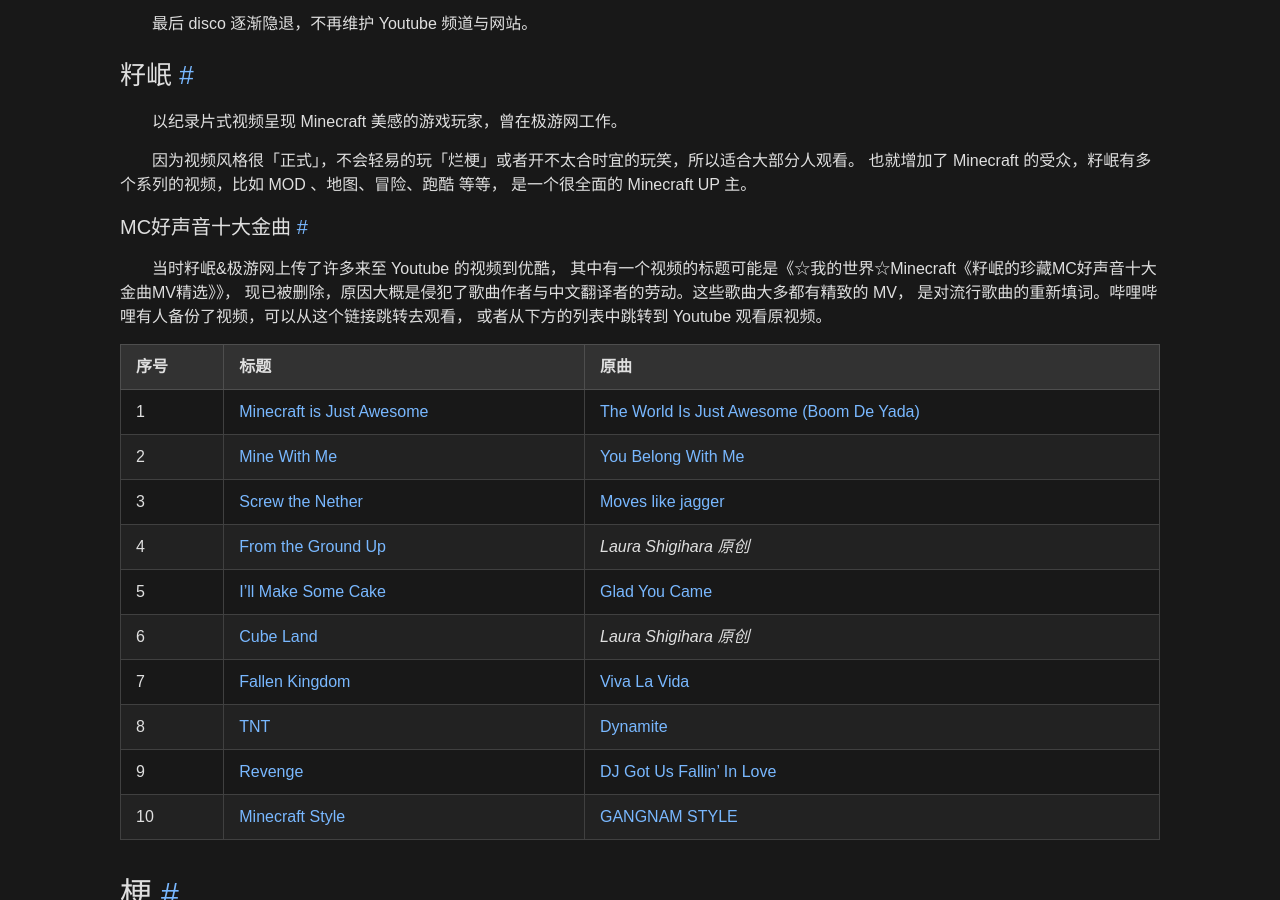
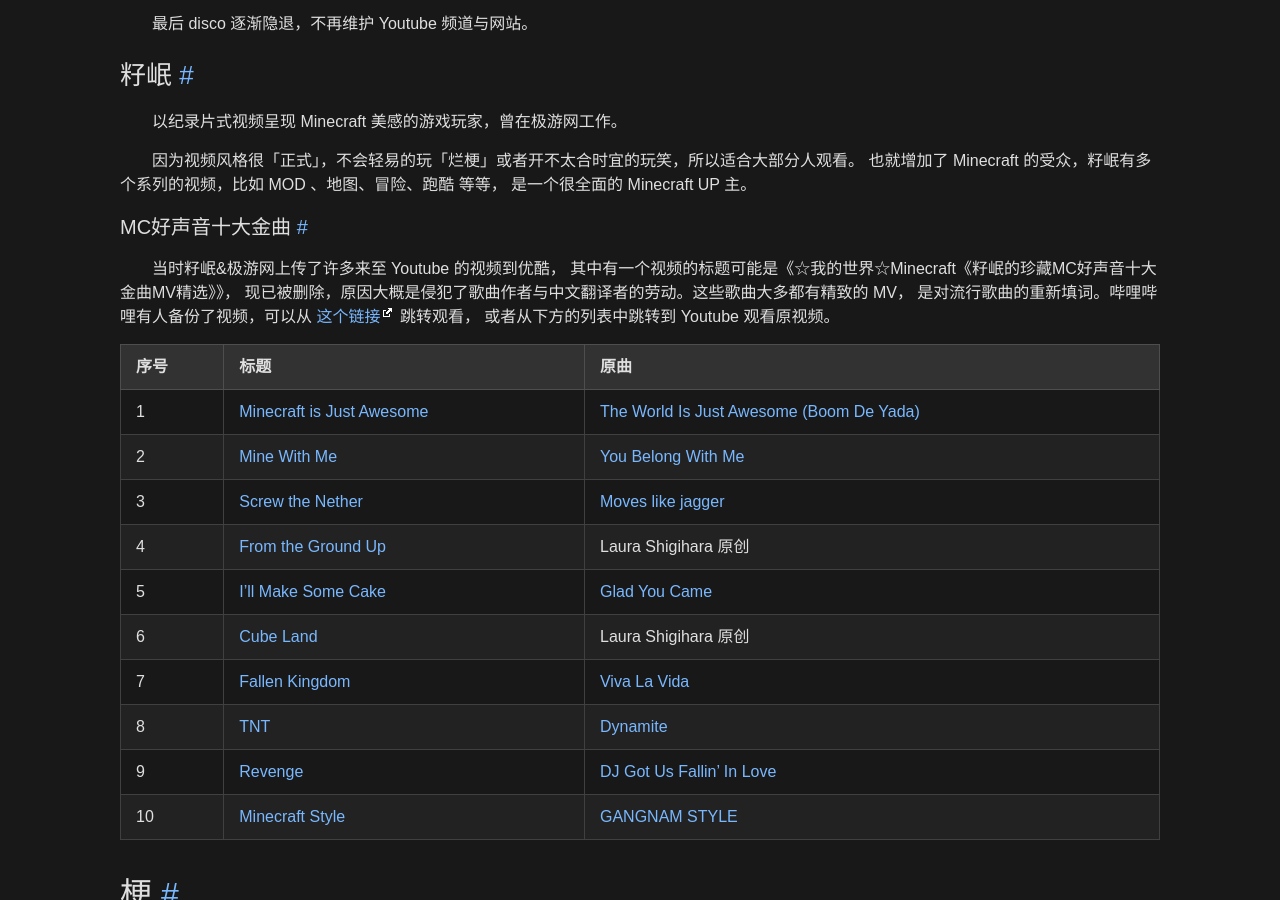
Before and after one commit to gledos/gledos.github.io, a Jekyll site: the page built from _posts/2021-07-08-minecraft.markdown, in a window 1280 px wide and 900 px high, scrolled down 5219 px. Built offline with Jekyll 4.4.1, drawn with Linux system fonts in a browser that asks for light colours; some of the changed lines change nothing that is shown.

Commit message:
Update 2021-07-08-minecraft.markdown

```diff
--- a/_posts/2021-07-08-minecraft.markdown
+++ b/_posts/2021-07-08-minecraft.markdown
@@ -239,7 +239,7 @@
 当时籽岷&极游网上传了许多来至 Youtube 的视频到优酷，
 其中有一个视频的标题可能是《☆我的世界☆Minecraft《籽岷的珍藏MC好声音十大金曲MV精选》》，
 现已被删除，原因大概是侵犯了歌曲作者与中文翻译者的劳动。这些歌曲大多都有精致的 MV，
-是对流行歌曲的重新填词。哔哩哔哩有人备份了视频，可以从这个链接跳转去观看，
+是对流行歌曲的重新填词。哔哩哔哩有人备份了视频，可以从 [这个链接](https://b23.tv/BV1sx411T7Ua) 跳转观看，
 或者从下方的列表中跳转到 Youtube 观看原视频。
 
 | 序号 | 标题                              | 原曲                                            |
@@ -247,32 +247,32 @@
 | 1    | [Minecraft is Just Awesome][MiJA] | [The World Is Just Awesome (Boom De Yada)][BDY] |
 | 2    | [Mine With Me][MWM]               | [You Belong With Me][YBWM]                      |
 | 3    | [Screw the Nether][StN]           | [Moves like jagger][Mlj]                        |
-| 4    | [From the Ground Up][FtGU]        | _Laura Shigihara 原创_                          |
+| 4    | [From the Ground Up][FtGU]        | Laura Shigihara 原创                            |
 | 5    | [I'll Make Some Cake][IMSC]       | [Glad You Came][GYC]                            |
-| 6    | [Cube Land][CL]                   | _Laura Shigihara 原创_                          |
+| 6    | [Cube Land][CL]                   | Laura Shigihara 原创                            |
 | 7    | [Fallen Kingdom][FK]              | [Viva La Vida][VLV]                             |
 | 8    | [TNT][TNT]                        | [Dynamite][Dyn]                                 |
-| 9    | [Revenge][Rev]                    | [DJ Got Us Fallin' In Love][DJGUFIL]            |
+| 9    | [Revenge][Rev]                    | [DJ Got Us Fallin' In Love][DJGU]               |
 | 10   | [Minecraft Style][MS]             | [GANGNAM STYLE][GS]                             |
 
 [MiJA]: https://www.youtube.com/watch?v=mK9W0BjdB38
-[BDY]: https://www.youtube.com/watch?v=at_f98qOGY0
-[MWM]: https://www.youtube.com/watch?v=ed88MqPh--c
+[BDY]:  https://www.youtube.com/watch?v=at_f98qOGY0
+[MWM]:  https://www.youtube.com/watch?v=ed88MqPh--c
 [YBWM]: https://www.youtube.com/watch?v=VuNIsY6JdUw
-[StN]: https://www.youtube.com/watch?v=gqELqRCnW6g
-[Mlj]: https://www.youtube.com/watch?v=iEPTlhBmwRg
+[StN]:  https://www.youtube.com/watch?v=gqELqRCnW6g
+[Mlj]:  https://www.youtube.com/watch?v=iEPTlhBmwRg
 [FtGU]: https://www.youtube.com/watch?v=MLKFtIC2Idw
 [IMSC]: https://www.youtube.com/watch?v=NCMJnTBZfeE
-[GYC]: https://www.youtube.com/watch?v=2ggzxInyzVE
-[CL]: https://www.youtube.com/watch?v=7F0qhq7-K08
-[FK]: https://www.youtube.com/watch?v=I-sH53vXP2A
-[VLV]: https://www.youtube.com/watch?v=dvgZkm1xWPE
-[TNT]: https://www.youtube.com/watch?v=k2rDbRUDkds
-[Dyn]: https://www.youtube.com/watch?v=Vysgv7qVYTo
-[Rev]: https://www.youtube.com/watch?v=cPJUBQd-PNM
-[DJGUFIL]: https://www.youtube.com/watch?v=C-dvTjK_07c
-[MS]: https://www.youtube.com/watch?v=b84Z3IRg3VA
-[GS]: https://www.youtube.com/watch?v=9bZkp7q19f0
+[GYC]:  https://www.youtube.com/watch?v=2ggzxInyzVE
+[CL]:   https://www.youtube.com/watch?v=7F0qhq7-K08
+[FK]:   https://www.youtube.com/watch?v=I-sH53vXP2A
+[VLV]:  https://www.youtube.com/watch?v=dvgZkm1xWPE
+[TNT]:  https://www.youtube.com/watch?v=k2rDbRUDkds
+[Dyn]:  https://www.youtube.com/watch?v=Vysgv7qVYTo
+[Rev]:  https://www.youtube.com/watch?v=cPJUBQd-PNM
+[DJGU]: https://www.youtube.com/watch?v=C-dvTjK_07c
+[MS]:   https://www.youtube.com/watch?v=b84Z3IRg3VA
+[GS]:   https://www.youtube.com/watch?v=9bZkp7q19f0
 
 ## 梗
 
```
